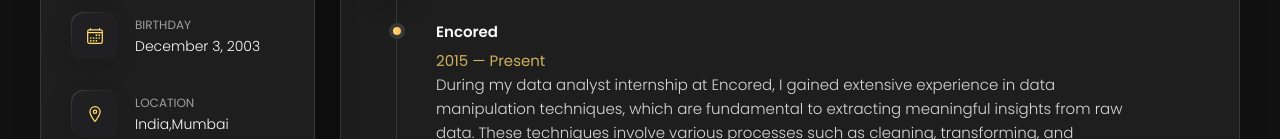
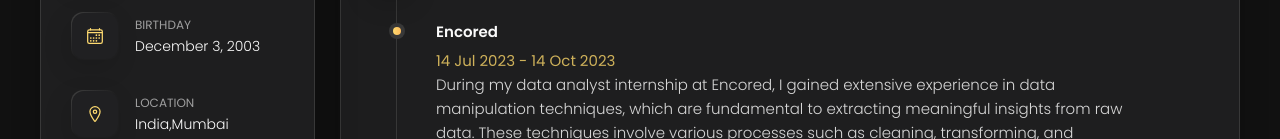
Before and after one commit to vallabhsumanth/My_Portfolio, a plain HTML site: page index.html in a window 1280 px wide. Both pictures are taken after a click on the button "Resume". Shown: the part 584-723 px from the top of the page. Drawn offline with nearby package versions, Linux system fonts and the light colour scheme.

Commit message:
Update index.html

```diff
--- a/index.html
+++ b/index.html
@@ -583,7 +583,7 @@
 
               <h4 class="h4 timeline-item-title">Encored</h4>
 
-              <span>2015 — Present</span>
+              <span>14 Jul 2023 - 14 Oct  2023</span>
 
               <p class="timeline-text">
                 During my data analyst internship at Encored, I gained extensive experience in data manipulation techniques, which are fundamental to
```
